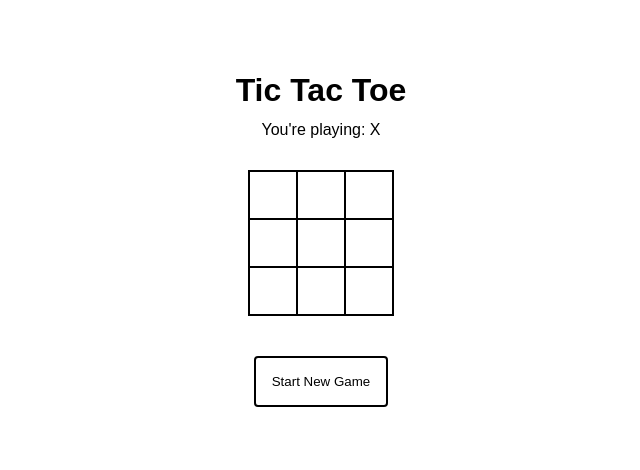
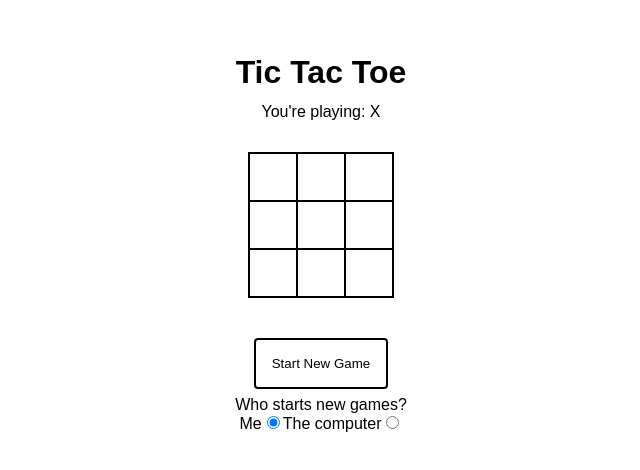
Before and after one commit to MagdalenaHenke/tictactoe, a React (Create React App) app: page / in a window 1280 px wide. Shown: the part 156-626 px from the top of the page, without its empty margins (319-959 px from the left). Built offline with nearby package versions, Linux system fonts and the light colour scheme.

Commit message:
add ability to toggle who starts the game

```diff
--- a/src/components/Game.jsx
+++ b/src/components/Game.jsx
@@ -1,5 +1,6 @@
 import React, { useState } from 'react';
 import Board from './Board.jsx';
+import StartPlayerPicker from './StartPlayerPicker.jsx';
 import * as brd from '../utils/boardUtil';
 import * as autoPlayer from '../utils/autoPlayerUtil';
 import '../styles/Game.css';
@@ -33,11 +34,13 @@ function Game({ difficulty = autoPlayer.DIFFICULTY.EASY, firstPlayer }) {
   // LEENA: use the firstPlayer
   // LEENA: for now, human is always first player, allow passing in who is first player
   // choice I'm making: only keep things on state that can't be derived from state
+  const [nextGameComputerPlays, setNextGameComputerPlays] = useState('O');
   const [computerPlays, setComputerPlays] = useState('O'); // LEENA: rename this
   const [board, setBoard] = useState(brd.newBoard(computerPlays));
 
   const startNewGame = () => {
-    setBoard(brd.newBoard(computerPlays));
+    setComputerPlays(nextGameComputerPlays); // LEENA: this really might be nicer with a state reducer
+    setBoard(brd.newBoard(nextGameComputerPlays));
   };
 
   // playing a field is the same as also the computer playing a field
@@ -82,6 +85,10 @@ function Game({ difficulty = autoPlayer.DIFFICULTY.EASY, firstPlayer }) {
       <button className="Game-button" onClick={startNewGame}>
         Start New Game
       </button>
+      <StartPlayerPicker
+        nextGameComputerPlays={nextGameComputerPlays}
+        setNextGameComputerPlays={setNextGameComputerPlays}
+      />
     </div>
   );
 }
--- /dev/null
+++ b/src/components/StartPlayerPicker.jsx.js
@@ -0,0 +1,31 @@
+import React from 'react';
+
+function StartPlayerPicker({
+  nextGameComputerPlays,
+  setNextGameComputerPlays
+}) {
+  const getRadioButton = (player) => (
+    <input
+      type="radio"
+      name="startingPlayer"
+      checked={nextGameComputerPlays === player}
+      onChange={() => setNextGameComputerPlays(player)}
+    />
+  );
+
+  return (
+    <fieldset>
+      <legend>Who starts new games?</legend>
+      <label>
+        Me
+        {getRadioButton('O')}
+      </label>
+      <label>
+        The computer
+        {getRadioButton('X')}
+      </label>
+    </fieldset>
+  );
+}
+
+export default StartPlayerPicker;
```
